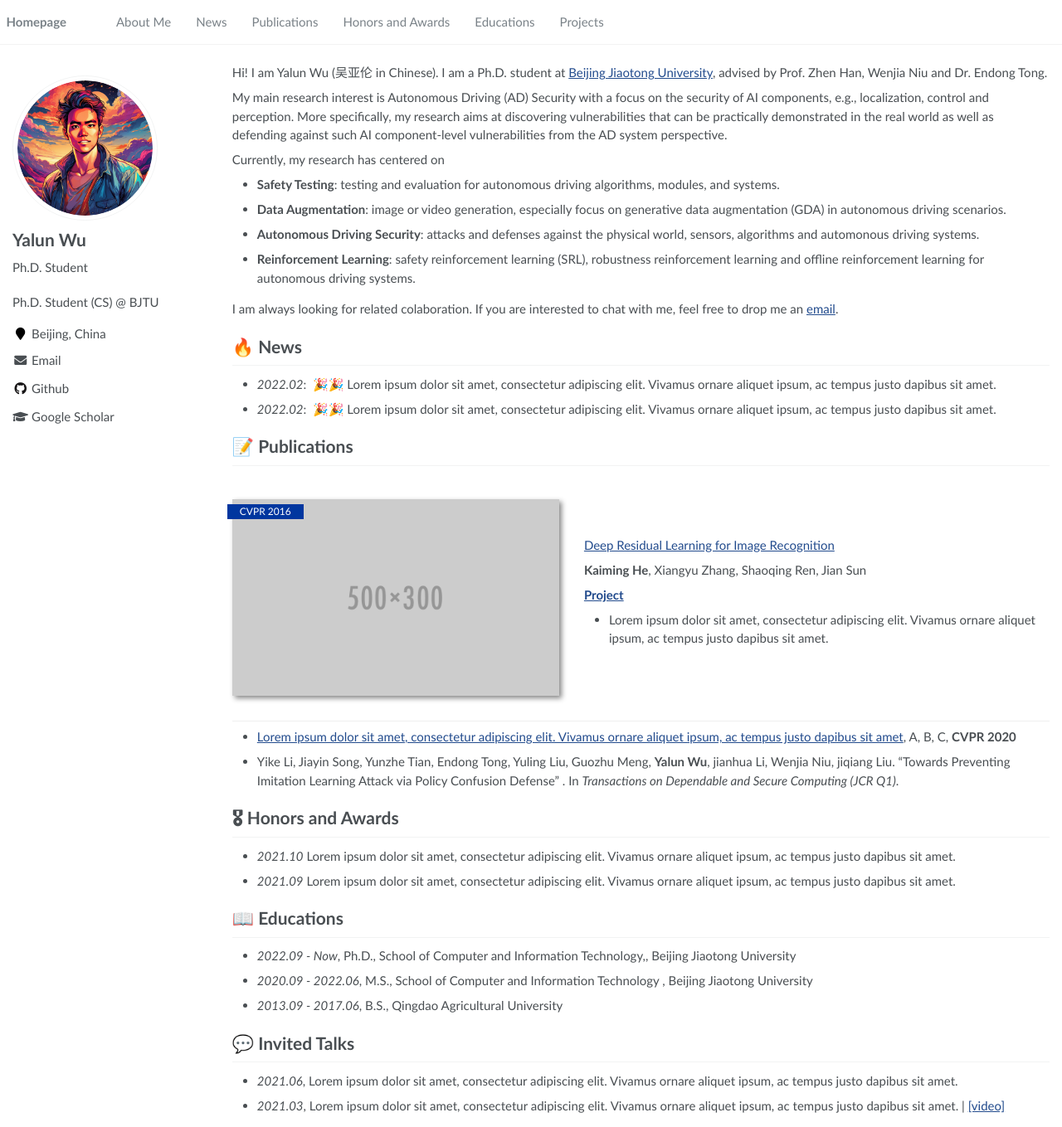
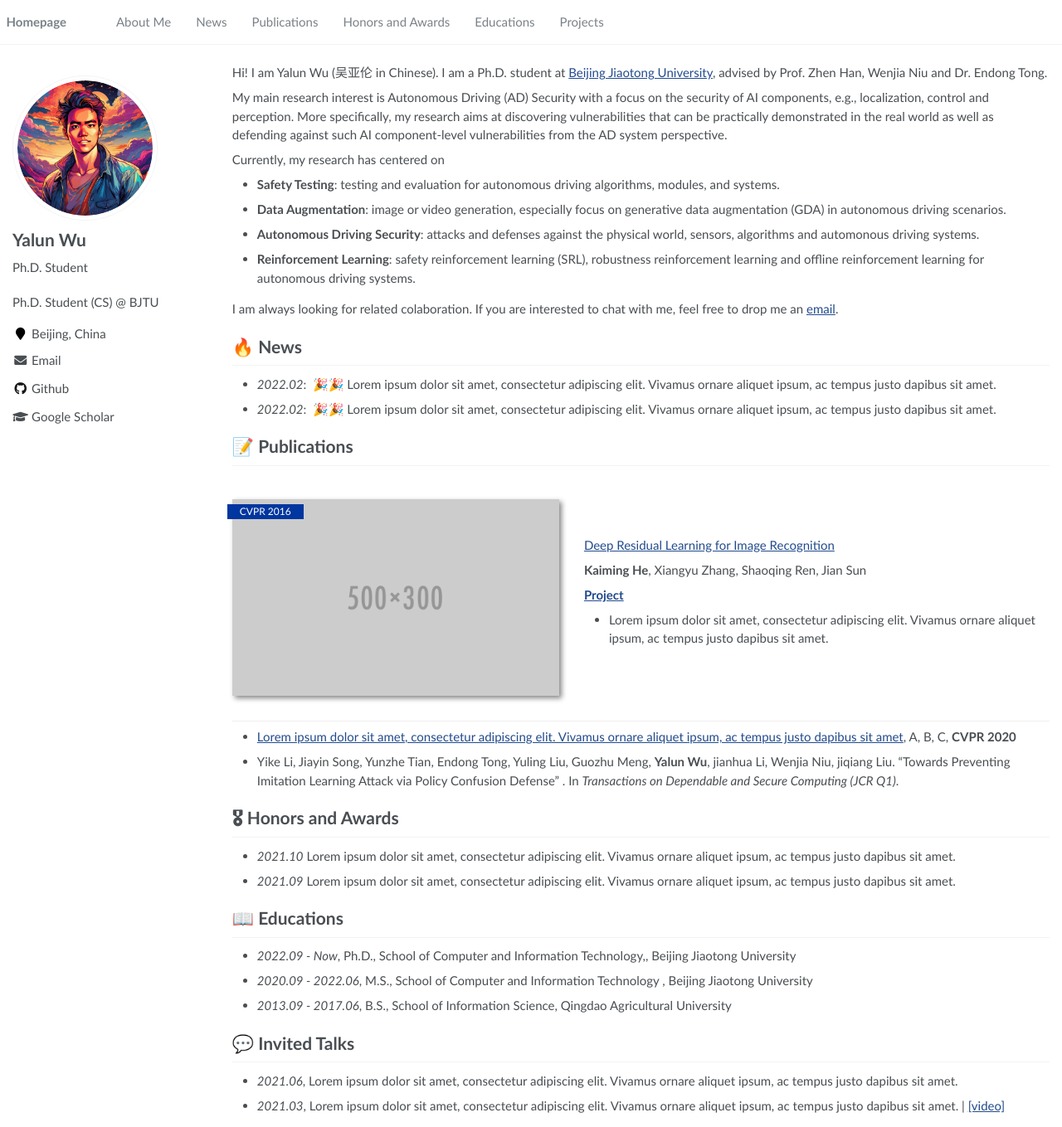
Before and after one commit to Allenpandas/Allenpandas.github.io, a Jekyll site: the page built from _pages/about.md, in a window 1280 px wide and 1359 px high. Shown: the whole window at 83% size. Built offline with Jekyll 4.4.1, drawn with Linux system fonts in a browser that asks for light colours.

Commit message:
update about

```diff
--- a/_pages/about.md
+++ b/_pages/about.md
@@ -68,7 +68,7 @@ I am always looking for related colaboration. If you are interested to chat with
 # 📖 Educations
 - *2022.09 - Now*, Ph.D., School of Computer and Information Technology,, Beijing Jiaotong University
 - *2020.09 - 2022.06*, M.S., School of Computer and Information Technology , Beijing Jiaotong University
-- *2013.09 - 2017.06*, B.S., Qingdao Agricultural University
+- *2013.09 - 2017.06*, B.S., School of Information Science, Qingdao Agricultural University
 
 
 # 💬 Invited Talks
```
